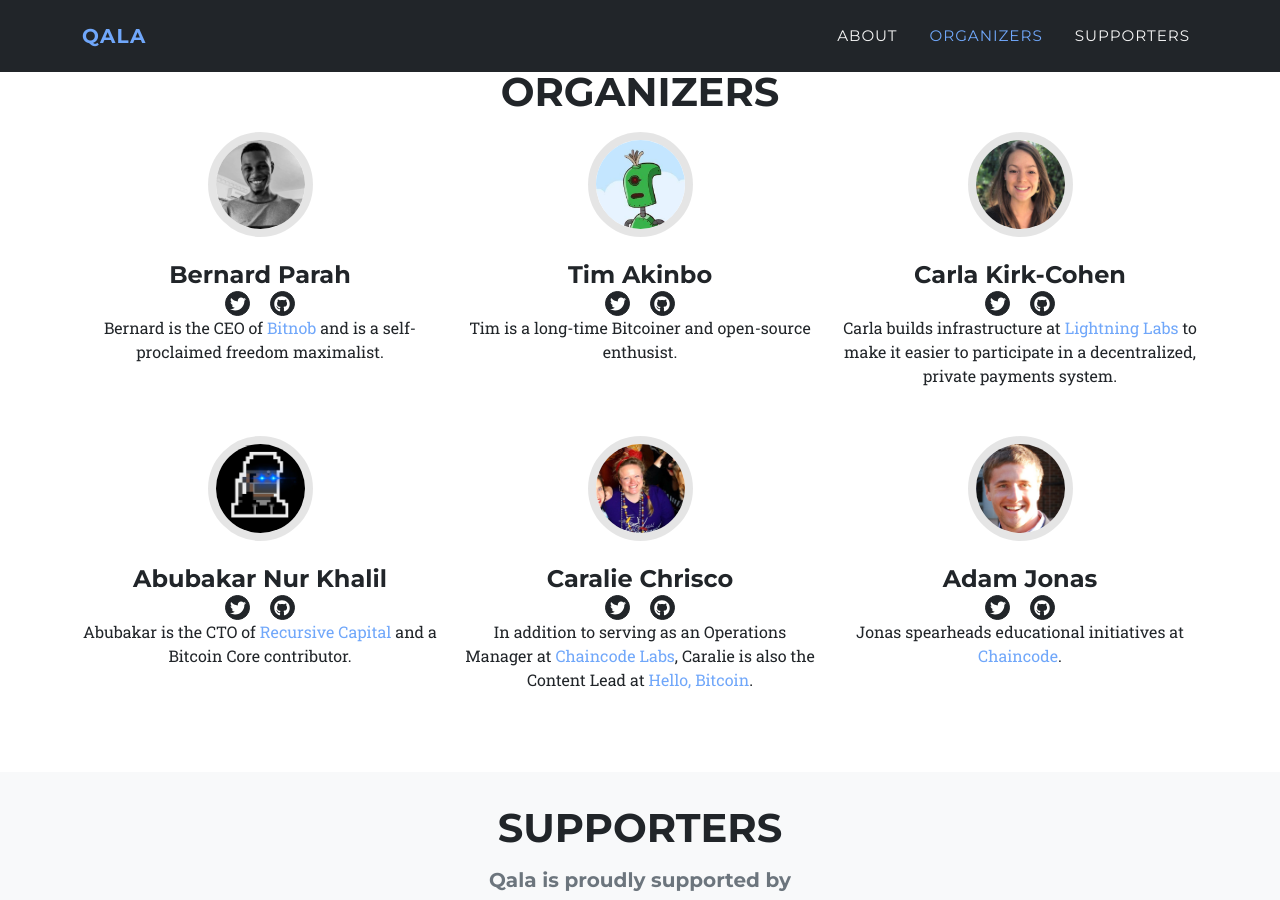
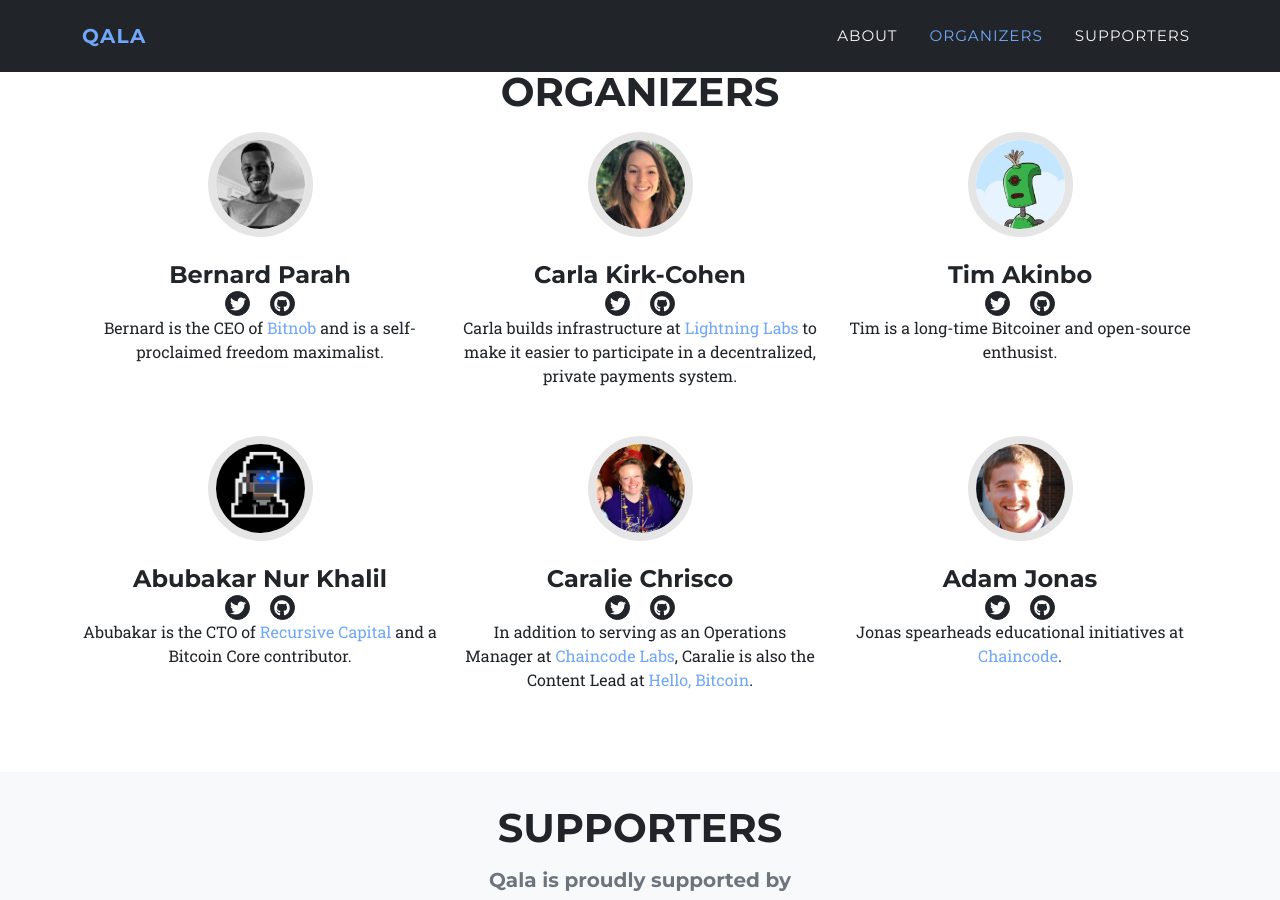
Before and after one commit to Qala-Dev/qala-website, a Jekyll site: the page built from index.html, in a window 1280 px wide and 900 px high, scrolled down 1134 px. Built offline with Jekyll 4.4.1, drawn with Linux system fonts in a browser that asks for light colours.

Commit message:
format html

```diff
--- a/index.html
+++ b/index.html
@@ -1,7 +1,6 @@
 ---
 layout: default
 ---
-
 <!-- Banner -->
 <section class="bg-light" id="apply">
    <div class="container">
@@ -15,7 +14,6 @@ layout: default
       </div>
    </div>
 </section>
-
 <!-- About-->
 <section class="page-section" id="about">
    <div class="container">
@@ -23,7 +21,6 @@ layout: default
          <h2 class="section-heading text-uppercase">About</h2>
          <h5>Qala is a program designed to train talented African developers in Bitcoin development. The program is open to all developers in Africa.
          </h5>
-
          <!-- <p class="text-muted">
             </p> -->
       </div>
@@ -55,7 +52,6 @@ layout: default
       </div>
    </div>
 </section>
-
 <!-- Team-->
 <section class="page-section" id="organizers">
    <div class="container">
@@ -74,20 +70,20 @@ layout: default
          </div>
          <div class="col-lg-4">
             <div class="team-member">
+               <img class="mx-auto rounded-circle" src="assets/img/team/carla.jpg" alt="Carla profile" />
+               <h4>Carla Kirk-Cohen</h4>
+               <a class="btn btn-dark btn-social mx-2" href="https://twitter.com/actuallyCarlaKC"><i class="fab fa-twitter"></i></a>
+               <a class="btn btn-dark btn-social mx-2" href="https://github.com/carlakc"><i class="fab fa-github"></i></a>
+               <div class="bio-mentors">Carla builds infrastructure at <a target="_blank" href="https://lightning.engineering/">Lightning Labs</a> to make it easier to participate in a decentralized, private payments system.</div>
+            </div>
+         </div>
+         <div class="col-lg-4">
+            <div class="team-member">
                <img class="mx-auto rounded-circle" src="assets/img/team/tim.jpg" alt="Tim profile" />
                <h4>Tim Akinbo</h4>
                <a class="btn btn-dark btn-social mx-2" href="https://twitter.com/takinbrrrr"><i class="fab fa-twitter"></i></a>
                <a class="btn btn-dark btn-social mx-2" href="https://github.com/takinbo"><i class="fab fa-github"></i></a>
                <div class="bio-mentors">Tim is a long-time Bitcoiner and open-source enthusist.</div>
-                </div>
-            </div>
-          <div class="col-lg-4">
-            <div class="team-member">
-                <img class="mx-auto rounded-circle" src="assets/img/team/carla.jpg" alt="Carla profile" />
-                <h4>Carla Kirk-Cohen</h4>
-                <a class="btn btn-dark btn-social mx-2" href="https://twitter.com/actuallyCarlaKC"><i class="fab fa-twitter"></i></a>
-                <a class="btn btn-dark btn-social mx-2" href="https://github.com/carlakc"><i class="fab fa-github"></i></a>
-                <div class="bio-mentors">Carla builds infrastructure at <a target="_blank" href="https://lightning.engineering/">Lightning Labs</a> to make it easier to participate in a decentralized, private payments system.</div>
             </div>
          </div>
          <div class="col-lg-4">
@@ -120,7 +116,6 @@ layout: default
       </div>
    </div>
 </section>
-
 <!-- Supporters -->
 <section class="page-section bg-light" id="supporters">
    <div class="container">
```
Lines whose indentation alone changed are shown as unchanged.
